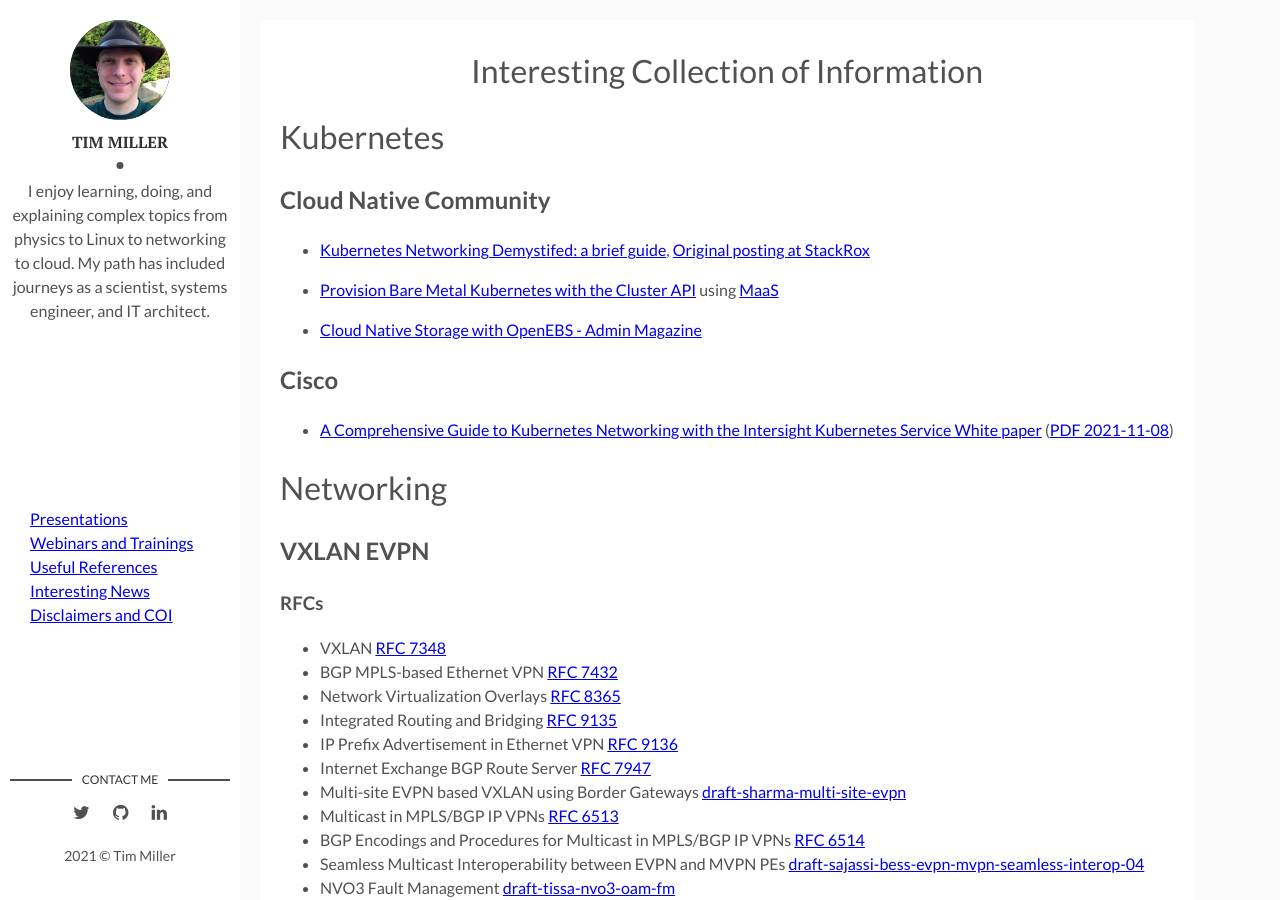
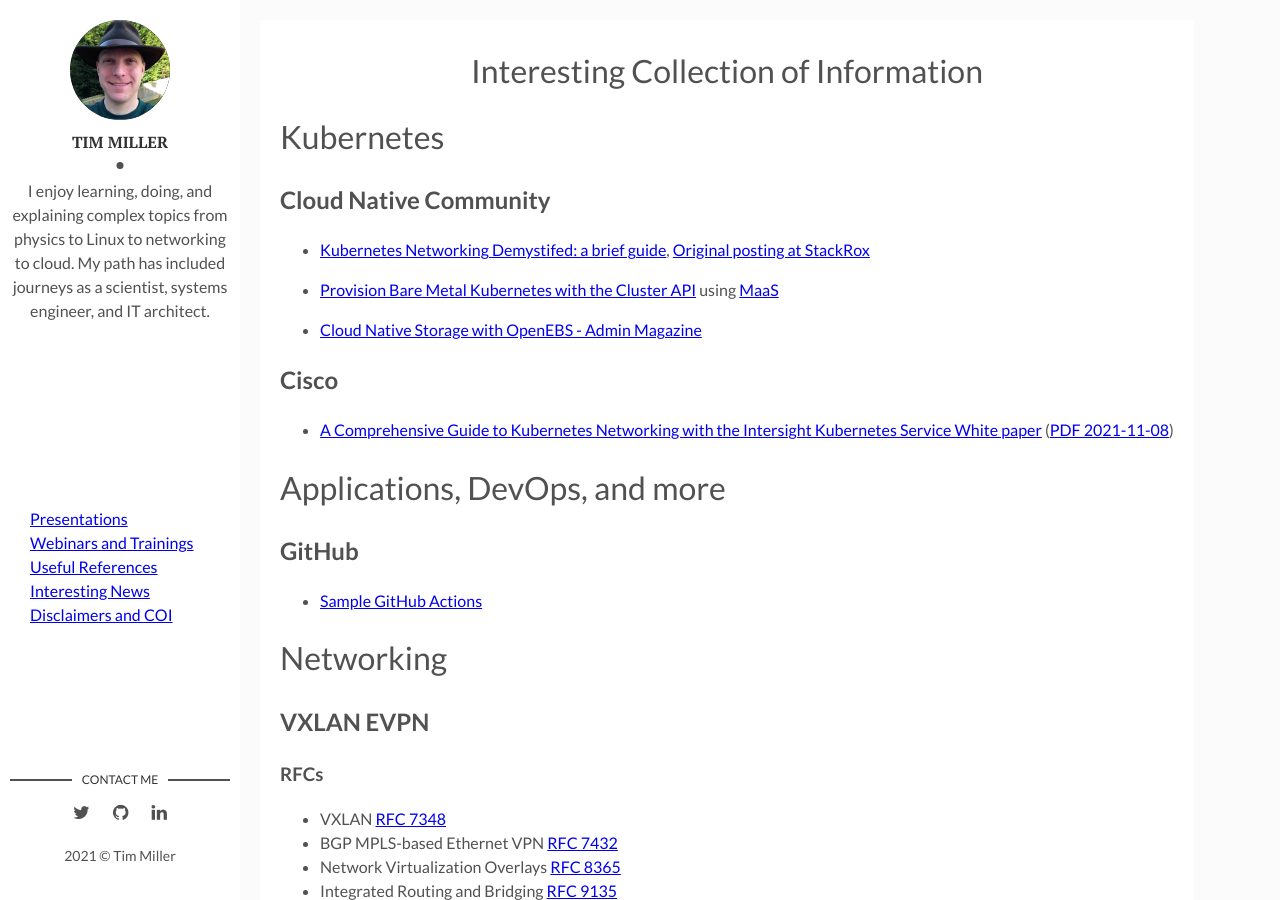
Before and after one commit to broadcaststorm/broadcaststorm.github.io, a Jekyll site: the page built from _posts/references/0001-01-03-useful-references.md, in a window 1280 px wide and 900 px high. Built offline with Jekyll 4.4.1, drawn with Linux system fonts in a browser that asks for light colours.

Commit message:
Sample GitHub Actions link

```diff
--- a/_posts/references/0001-01-03-useful-references.md
+++ b/_posts/references/0001-01-03-useful-references.md
@@ -18,6 +18,12 @@ tags:
 
 ## Cisco
 - [A Comprehensive Guide to Kubernetes Networking with the Intersight Kubernetes Service White paper](https://www.cisco.com/c/en/us/products/collateral/cloud-systems-management/intersight/comp-guide-kubernetes-networking-wp.html) ([PDF 2021-11-08](/artifacts/downloads/comp-guide-kubernetes-networking-wp.pdf))
+
+# Applications, DevOps, and more
+
+## GitHub
+
+- [Sample GitHub Actions](https://github.com/actions/starter-workflows)
 
 # Networking
 
```
